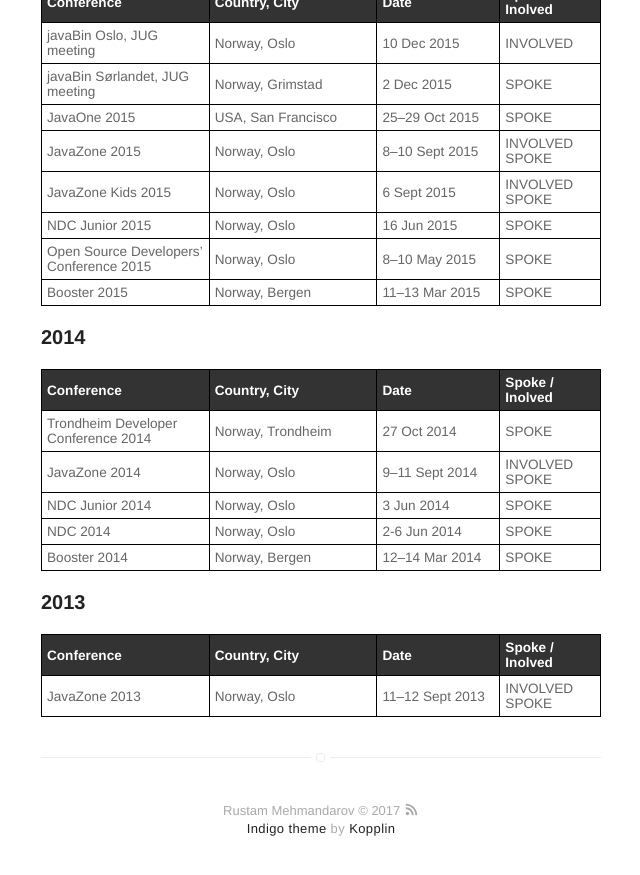
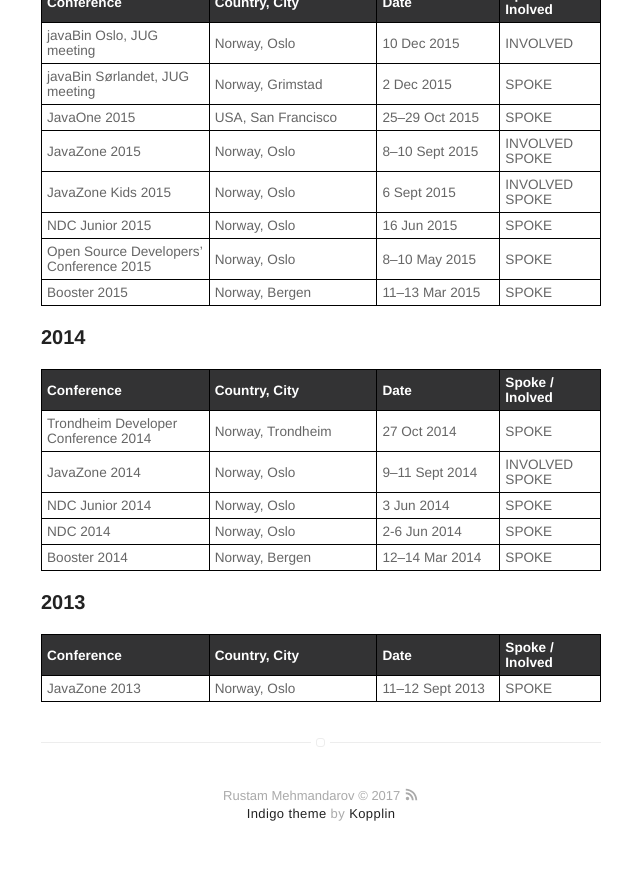
Before and after one commit to mehmandarov/mehmandarov.github.io, a Jekyll site: the page built from talks.md, in a window 1280 px wide and 900 px high, scrolled down 1295 px. Shown: the top 875 px of the window, without its empty margins (319-959 px from the left). Built offline with Jekyll 4.4.1, drawn with Linux system fonts in a browser that asks for light colours.

Commit message:
Minor fix

```diff
--- a/talks.md
+++ b/talks.md
@@ -83,7 +83,7 @@
 |--------------+--------------+----------------+-----------------|
 |Conference    |Country, City |Date            |Spoke / Inolved  |
 |:-------------+:-------------+:---------------+:----------------|
-|JavaZone 2013 |Norway, Oslo  |11–12 Sept 2013 |INVOLVED SPOKE   |
+|JavaZone 2013 |Norway, Oslo  |11–12 Sept 2013 | SPOKE           |
 |--------------+--------------+----------------+-----------------|
 {:.talkstablestyle}
 
```
